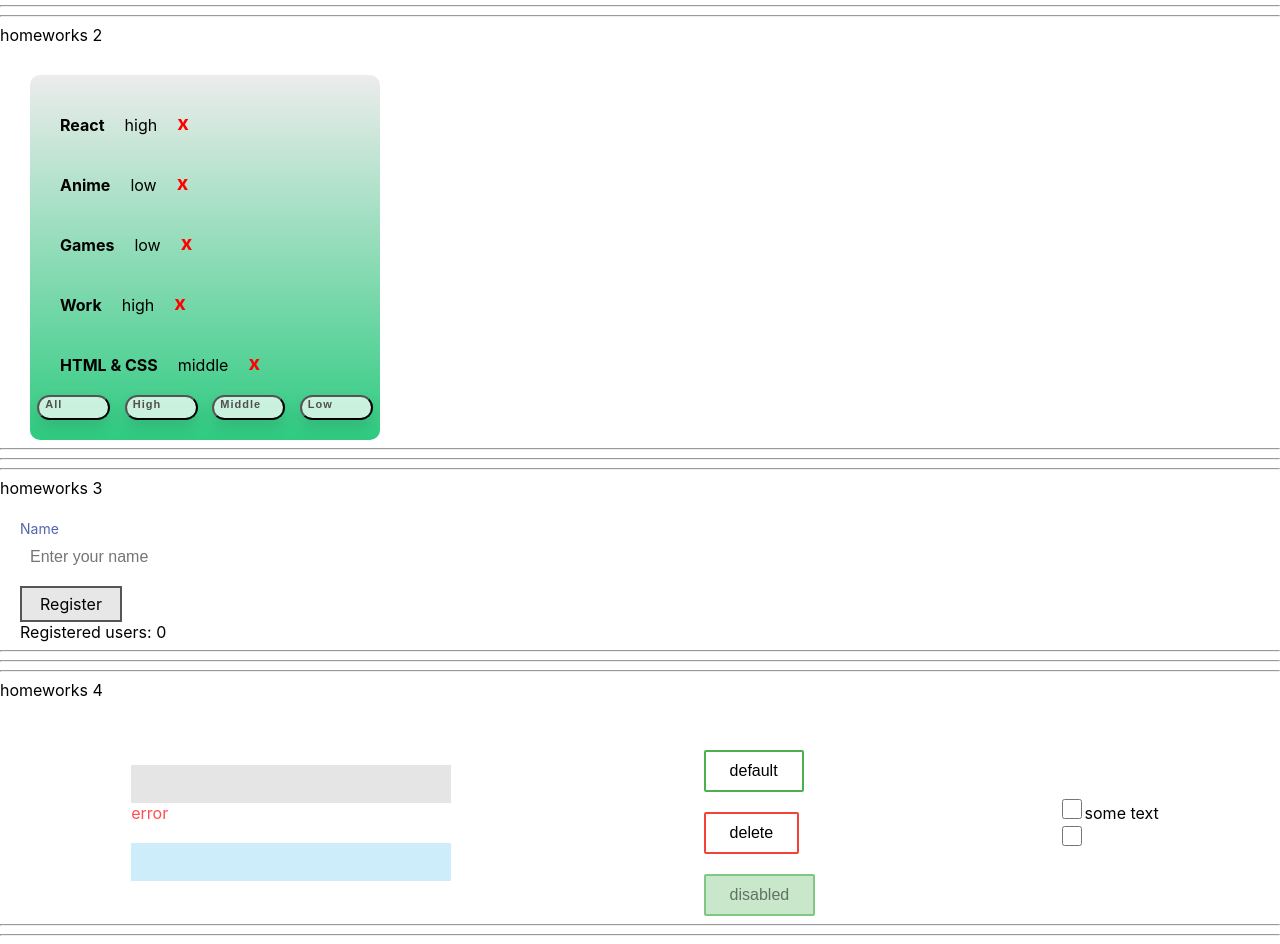
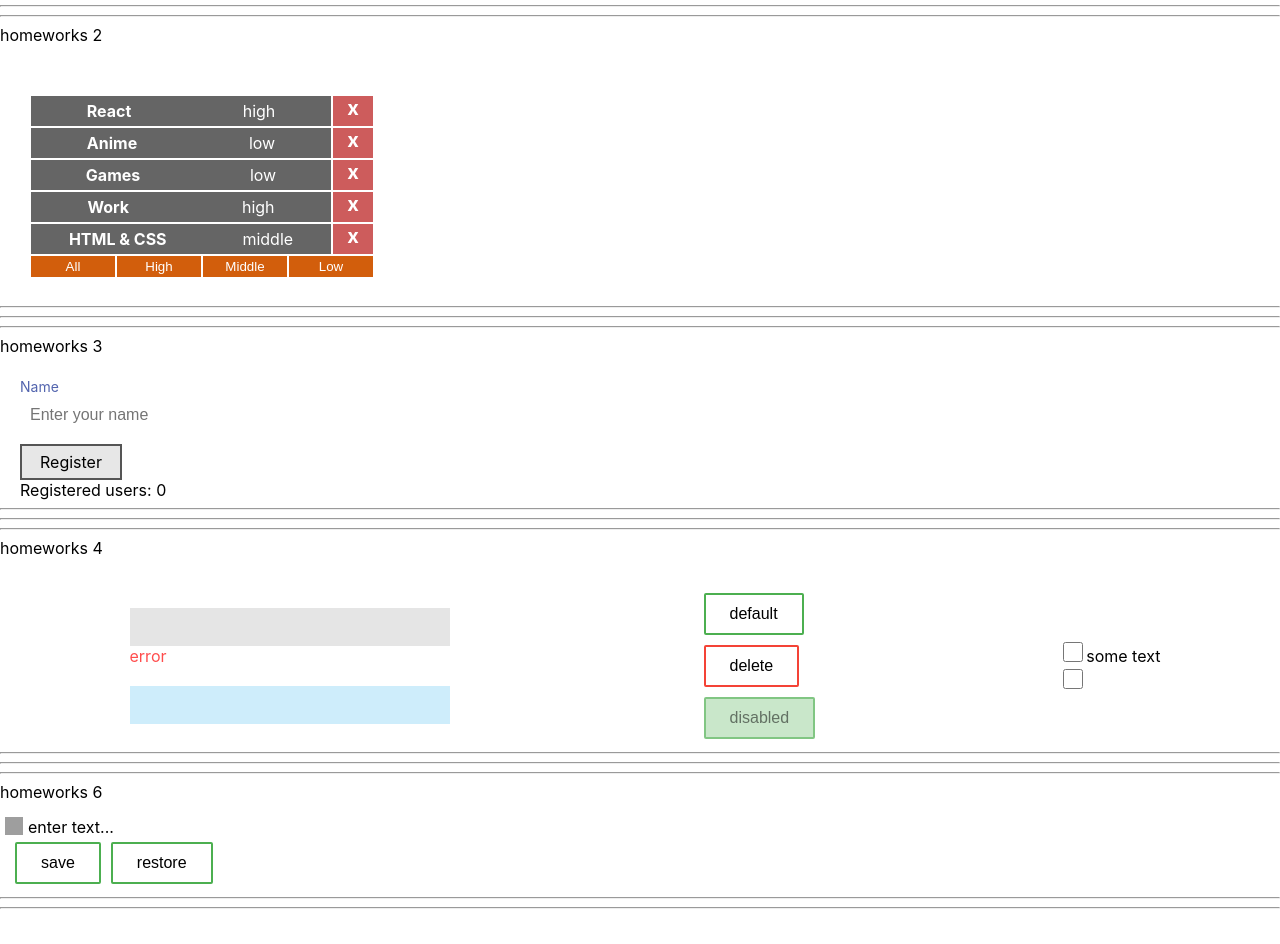
Before and after one commit to Sktro/home-tasks, a React (Create React App) app: page / in a window 1280 px wide. Shown: the part 240-1184 px from the top of the page. After the commit the page ends 1157 px from the top, so only its background shows below. Built offline with nearby package versions, Linux system fonts and the light colour scheme; grey boxes are pictures that could not be loaded.

Commit message:
hw-6(complete)

```diff
--- a/package.json
+++ b/package.json
@@ -19,7 +19,10 @@
     "uuid": "^8.3.2",
     "web-vitals": "^1.0.1"
   },
+  "homepage": "https://Sktro.github.io/home-tasks",
   "scripts": {
+    "predeploy": "npm run build",
+    "deploy": "gh-pages -d build",
     "start": "react-scripts start",
     "build": "react-scripts build",
     "test": "react-scripts test",
@@ -42,5 +45,8 @@
       "last 1 firefox version",
       "last 1 safari version"
     ]
+  },
+  "devDependencies": {
+    "gh-pages": "^3.2.3"
   }
 }
--- a/src/p2-homeworks/h2/Affair.module.css
+++ b/src/p2-homeworks/h2/Affair.module.css
@@ -3,26 +3,34 @@
 .button {
     user-select: none;
     font-weight: bold;
-    color: red;
+    color: white;
     font-size: 20px;
-    margin-bottom: 4px;
-    transition-duration: 0.5s;
+    height: 30px;
+    width: 40px;
+    margin: 1px;
+    text-align: center;
+    background-color: indianred;
 }
-.contain {
+.containTasks {
+    background-color: #656565;
+    margin: 1px;
+    color: white;
     display: flex;
     align-items: center;
-}
+    height: 30px;
+    width: 300px;
+    justify-content: space-around;
 
-.text2 {
-    padding: 20px;
 }
 
 .text1 {
     font-weight: bold;
-    margin-left: 30px;
 }
 
 .button:hover {
-    transform: scale(1.5);
-    transition-duration: 0.5s;
+background-color: darkred;
 }
+
+.contain {
+    display: flex;
+}
--- a/src/p2-homeworks/h2/Affair.tsx
+++ b/src/p2-homeworks/h2/Affair.tsx
@@ -13,12 +13,13 @@ function Affair(props: AffairPropsType) {
 
     return (
         <div className={classes.contain}>
+        <div className={classes.containTasks}>
             <div className={classes.text1}>{props.affair.name}</div>
             <div className={classes.text2}>{props.affair.priority}</div>
-            <div className={classes.button}>
-                <span  onClick={deleteCallback}>х</span>
-            </div>
         </div>
+        <div className={classes.button}><span  onClick={deleteCallback}>х</span></div>
+    </div>
+
     )
 }
 
--- a/src/p2-homeworks/h2/Affairs.module.css
+++ b/src/p2-homeworks/h2/Affairs.module.css
@@ -1,37 +1,26 @@
-.contein {
+.contain {
     width: 350px;
     border-radius: 10px;
     margin-left: 30px;
     margin-top: 30px;
     padding-bottom: 20px;
-    background: linear-gradient(to top, #2fcb81 0%, #ececec 100%);
     height: 100%;
     padding-top: 20px;
 }
 
-.button_contein {
+.button_contain {
     display: flex;
-    justify-content: space-around;
 }
 
 .button {
-    display: flex inline;
-    width: 73px;
-    height: 25px;
-    border-radius: 45px;
-    font-family:sans-serif;
-    font-size: 11px;
-    text-align: center;
-    letter-spacing: 1px;
-    font-weight: bold;
-    color: #524f4e;
-    background: rgba(255, 255, 255, 0.72);
-    box-shadow: 0 8px 15px rgba(0, 0, 0, .1);
-    transition: .3s;
+    background-color: #d25e0c;
+    color: white;
+    width: 84px;
+    border: none;
+    margin: 1px;
+    height: 21px;
 }
+
 .button:hover {
-    background: #2EE59D;
-    box-shadow: 0 15px 20px rgba(46, 229, 157, .4);
-    color: black;
-    transform: translateY(-7px);
+    background-color: #9f4603;
 }
--- a/src/p2-homeworks/h2/Affairs.tsx
+++ b/src/p2-homeworks/h2/Affairs.tsx
@@ -24,10 +24,10 @@ function Affairs(props: AffairsPropsType) {
     const setLow = () => {props.setFilter('low')}
 
     return (
-        <div className={classes.contein}>
+        <div className={classes.contain}>
 
             {mappedAffairs}
-            <div className={classes.button_contein}>
+            <div className={classes.button_contain}>
                 <button className={classes.button} onClick={setAll}>All</button>
                 <button className={classes.button} onClick={setHigh}>High</button>
                 <button className={classes.button} onClick={setMiddle}>Middle</button>
--- a/src/p2-homeworks/h4/common/c2-SuperButton/SuperButton.module.css
+++ b/src/p2-homeworks/h4/common/c2-SuperButton/SuperButton.module.css
@@ -26,7 +26,7 @@
 }
 
 .buttonC {
-    margin-top: 20px;
+    padding: 5px;
 }
 
 .default:hover {
--- a/src/p2-homeworks/h5/pages/PreJunior.tsx
+++ b/src/p2-homeworks/h5/pages/PreJunior.tsx
@@ -3,6 +3,7 @@ import HW1 from '../../h1/HW1'
 import HW2 from '../../h2/HW2'
 import HW3 from '../../h3/HW3'
 import HW4 from '../../h4/HW4'
+import HW6 from "../../h6/HW6";
 
 function PreJunior() {
     return (
@@ -11,7 +12,7 @@ function PreJunior() {
             <HW2/>
             <HW3/>
             <HW4/>
-            {/*<HW6/>*/}
+            <HW6/>
 
         </div>
     )
--- /dev/null
+++ b/src/p2-homeworks/h6/HW6.module.css
@@ -0,0 +1,13 @@
+.buttons {
+    display: flex;
+    padding-left:10px;
+}
+
+.contain {
+    padding-top: 15px;
+    width: 300px;
+}
+
+.superInput {
+
+}
--- a/src/p2-homeworks/h6/HW6.tsx
+++ b/src/p2-homeworks/h6/HW6.tsx
@@ -2,6 +2,7 @@ import React, {useState} from 'react'
 import SuperEditableSpan from './common/c4-SuperEditableSpan/SuperEditableSpan'
 import SuperButton from '../h4/common/c2-SuperButton/SuperButton'
 import {restoreState, saveState} from './localStorage/localStorage'
+import classes from './HW6.module.css'
 
 function HW6() {
     const [value, setValue] = useState<string>('')
@@ -10,24 +11,29 @@ function HW6() {
         saveState<string>('editable-span-value', value)
     }
     const restore = () => {
-        // setValue()
+        setValue(restoreState<string>('editable-span-value', value))
     }
 
     return (
         <div>
             <hr/>
             homeworks 6
-
+<div className={classes.contain}>
     {/*should work (должно работать)*/}
-            <div>
+    <div className={classes.superInput}>
         <SuperEditableSpan
             value={value}
             onChangeText={setValue}
             spanProps={{children: value ? undefined : 'enter text...'}}
         />
     </div>
+    <div className={classes.buttons}>
         <SuperButton onClick={save}>save</SuperButton>
         <SuperButton onClick={restore}>restore</SuperButton>
+    </div>
+</div>
+
+
 
             <hr/>
             {/*для личного творчества, могу проверить*/}
--- /dev/null
+++ b/src/p2-homeworks/h6/common/c4-SuperEditableSpan/SuperEditableSpan.module.css
@@ -0,0 +1,11 @@
+.superEditableSpan{
+    margin: 5px;
+    background: url("https://cdn-icons.flaticon.com/png/512/3298/premium/3298830.png?token=exp=1640086631~hmac=8af8a6ec527d47c6a27b8d8f211ab32b") 0 0 no-repeat;
+    background-size: 18px 18px;
+    padding-left: 23px;
+    user-select: none;
+}
+
+.superEditableSpan:hover {
+    color: royalblue;
+}
--- a/src/p2-homeworks/h6/common/c4-SuperEditableSpan/SuperEditableSpan.tsx
+++ b/src/p2-homeworks/h6/common/c4-SuperEditableSpan/SuperEditableSpan.tsx
@@ -1,6 +1,6 @@
 import React, {DetailedHTMLProps, InputHTMLAttributes, HTMLAttributes, useState} from 'react'
 import SuperInputText from '../../../h4/common/c1-SuperInputText/SuperInputText'
-
+import classes from './SuperEditableSpan.module.css'
 // тип пропсов обычного инпута
 type DefaultInputPropsType = DetailedHTMLProps<InputHTMLAttributes<HTMLInputElement>, HTMLInputElement>
 // тип пропсов обычного спана
@@ -31,22 +31,20 @@ const SuperEditableSpan: React.FC<SuperEditableSpanType> = (
     const {children, onDoubleClick, className, ...restSpanProps} = spanProps || {}
 
     const onEnterCallback = () => {
-        // setEditMode() // выключить editMode при нажатии Enter
-
+        setEditMode(false) // выключить editMode при нажатии Enter
         onEnter && onEnter()
     }
     const onBlurCallback = (e: React.FocusEvent<HTMLInputElement>) => {
-        // setEditMode() // выключить editMode при нажатии за пределами инпута
-
+        setEditMode(false) // выключить editMode при нажатии за пределами инпута
         onBlur && onBlur(e)
     }
     const onDoubleClickCallBack = (e: React.MouseEvent<HTMLSpanElement, MouseEvent>) => {
-        // setEditMode() // включить editMode при двойном клике
+        setEditMode(true) // включить editMode при двойном клике
 
         onDoubleClick && onDoubleClick(e)
     }
 
-    const spanClassName = `${'сделать красивый стиль для спана'} ${className}`
+    const spanClassName = `${classes.superEditableSpan} ${className}`
 
     return (
         <>
@@ -60,7 +58,7 @@ const SuperEditableSpan: React.FC<SuperEditableSpanType> = (
                         {...restProps} // отдаём инпуту остальные пропсы если они есть (value например там внутри)
                     />
                 ) : (
-                    <span
+                <span
                         onDoubleClick={onDoubleClickCallBack}
                         className={spanClassName}
 
@@ -74,5 +72,4 @@ const SuperEditableSpan: React.FC<SuperEditableSpanType> = (
         </>
     )
 }
-
 export default SuperEditableSpan
```
Also changed, not shown: 1 other file (tests, documents, lock files or other folders). Lines whose indentation alone changed are shown as unchanged.
